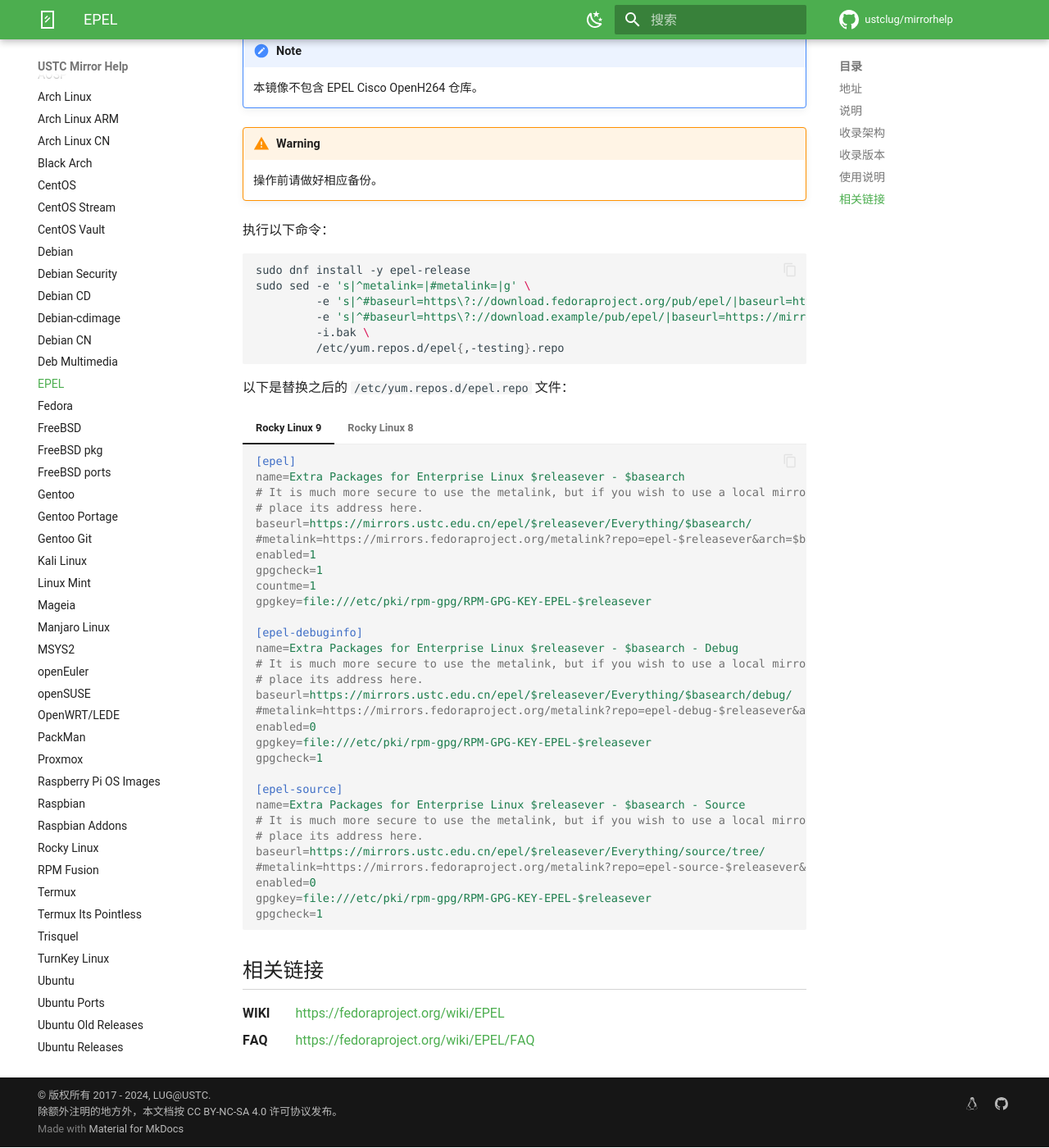
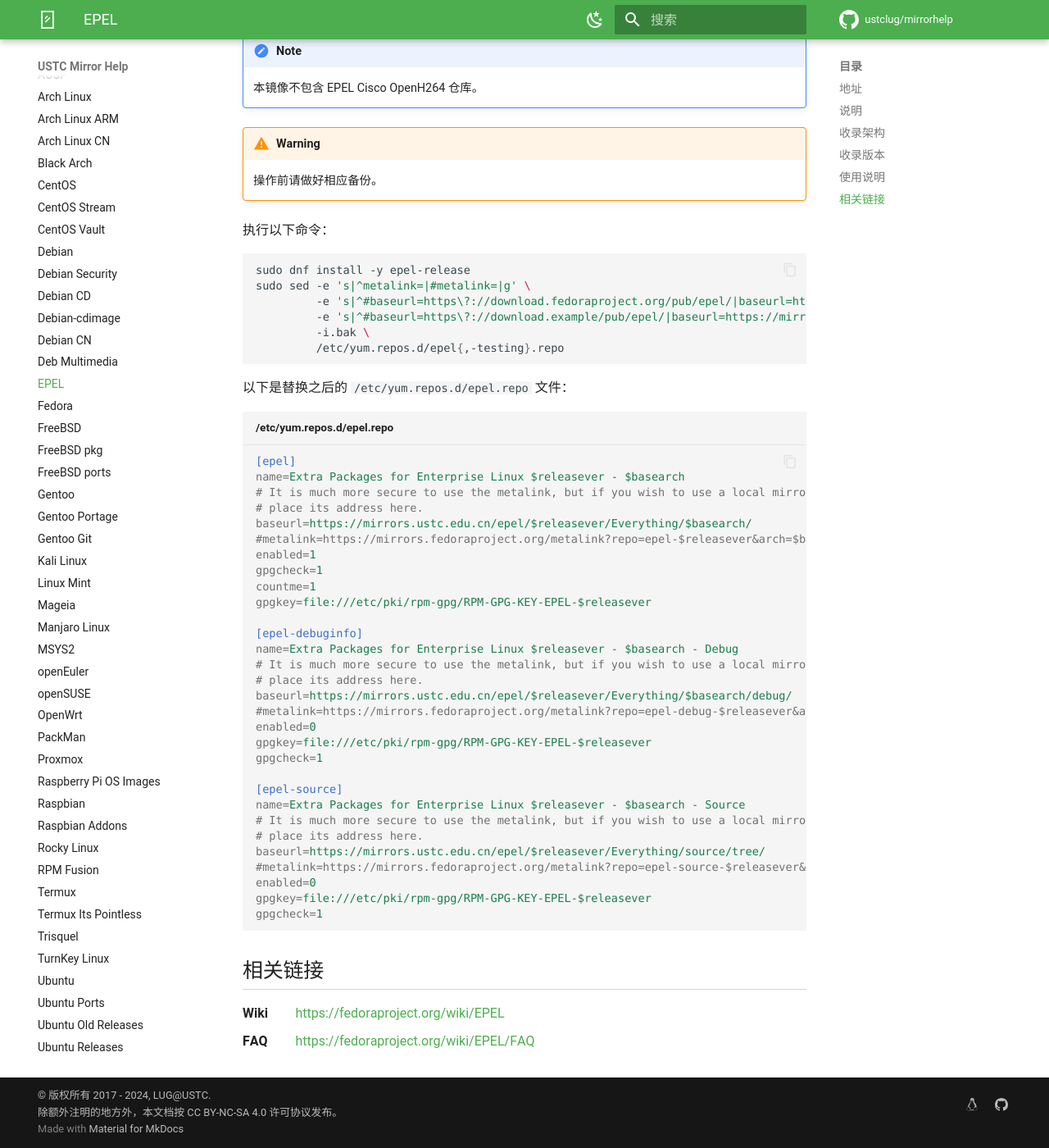
Before and after one commit to ustclug/mirrorhelp, an MkDocs documentation site: the page built from docs/epel.md, in a window 1280 px wide and 1400 px high, scrolled down 708 px. Shown: the whole window at 82% size. Built offline with MkDocs 1.6.1 and Material for MkDocs 9.7.7, drawn with Linux system fonts in a browser that asks for light colours; comment, search, counter and statistics services are not loaded; some of the changed lines change nothing that is shown.

Commit message:
epel, openwrt: Cleanup repeated code, remove LEDE from names

````diff
--- a/docs/epel.md
+++ b/docs/epel.md
@@ -40,79 +40,42 @@
 以下是替换之后的 `/etc/yum.repos.d/epel.repo`
  文件：
 
-=== "Rocky Linux 9"
+```ini title="/etc/yum.repos.d/epel.repo"
+[epel]
+name=Extra Packages for Enterprise Linux $releasever - $basearch
+# It is much more secure to use the metalink, but if you wish to use a local mirror
+# place its address here.
+baseurl=https://mirrors.ustc.edu.cn/epel/$releasever/Everything/$basearch/
+#metalink=https://mirrors.fedoraproject.org/metalink?repo=epel-$releasever&arch=$basearch&infra=$infra&content=$contentdir
+enabled=1
+gpgcheck=1
+countme=1
+gpgkey=file:///etc/pki/rpm-gpg/RPM-GPG-KEY-EPEL-$releasever
 
-    ```ini
-    [epel]
-    name=Extra Packages for Enterprise Linux $releasever - $basearch
-    # It is much more secure to use the metalink, but if you wish to use a local mirror
-    # place its address here.
-    baseurl=https://mirrors.ustc.edu.cn/epel/$releasever/Everything/$basearch/
-    #metalink=https://mirrors.fedoraproject.org/metalink?repo=epel-$releasever&arch=$basearch&infra=$infra&content=$contentdir
-    enabled=1
-    gpgcheck=1
-    countme=1
-    gpgkey=file:///etc/pki/rpm-gpg/RPM-GPG-KEY-EPEL-$releasever
+[epel-debuginfo]
+name=Extra Packages for Enterprise Linux $releasever - $basearch - Debug
+# It is much more secure to use the metalink, but if you wish to use a local mirror
+# place its address here.
+baseurl=https://mirrors.ustc.edu.cn/epel/$releasever/Everything/$basearch/debug/
+#metalink=https://mirrors.fedoraproject.org/metalink?repo=epel-debug-$releasever&arch=$basearch&infra=$infra&content=$contentdir
+enabled=0
+gpgkey=file:///etc/pki/rpm-gpg/RPM-GPG-KEY-EPEL-$releasever
+gpgcheck=1
 
-    [epel-debuginfo]
-    name=Extra Packages for Enterprise Linux $releasever - $basearch - Debug
-    # It is much more secure to use the metalink, but if you wish to use a local mirror
-    # place its address here.
-    baseurl=https://mirrors.ustc.edu.cn/epel/$releasever/Everything/$basearch/debug/
-    #metalink=https://mirrors.fedoraproject.org/metalink?repo=epel-debug-$releasever&arch=$basearch&infra=$infra&content=$contentdir
-    enabled=0
-    gpgkey=file:///etc/pki/rpm-gpg/RPM-GPG-KEY-EPEL-$releasever
-    gpgcheck=1
-
-    [epel-source]
-    name=Extra Packages for Enterprise Linux $releasever - $basearch - Source
-    # It is much more secure to use the metalink, but if you wish to use a local mirror
-    # place its address here.
-    baseurl=https://mirrors.ustc.edu.cn/epel/$releasever/Everything/source/tree/
-    #metalink=https://mirrors.fedoraproject.org/metalink?repo=epel-source-$releasever&arch=$basearch&infra=$infra&content=$contentdir
-    enabled=0
-    gpgkey=file:///etc/pki/rpm-gpg/RPM-GPG-KEY-EPEL-$releasever
-    gpgcheck=1
-    ```
-
-=== "Rocky Linux 8"
-
-    ```ini
-    [epel]
-    name=Extra Packages for Enterprise Linux 8 - $basearch
-    # It is much more secure to use the metalink, but if you wish to use a local mirror
-    # place its address here.
-    baseurl=https://mirrors.ustc.edu.cn/epel/8/Everything/$basearch
-    #metalink=https://mirrors.fedoraproject.org/metalink?repo=epel-8&arch=$basearch&infra=$infra&content=$contentdir
-    enabled=1
-    gpgcheck=1
-    countme=1
-    gpgkey=file:///etc/pki/rpm-gpg/RPM-GPG-KEY-EPEL-8
-
-    [epel-debuginfo]
-    name=Extra Packages for Enterprise Linux 8 - $basearch - Debug
-    # It is much more secure to use the metalink, but if you wish to use a local mirror
-    # place its address here.
-    baseurl=https://mirrors.ustc.edu.cn/epel/8/Everything/$basearch/debug
-    #metalink=https://mirrors.fedoraproject.org/metalink?repo=epel-debug-8&arch=$basearch&infra=$infra&content=$contentdir
-    enabled=0
-    gpgkey=file:///etc/pki/rpm-gpg/RPM-GPG-KEY-EPEL-8
-    gpgcheck=1
-
-    [epel-source]
-    name=Extra Packages for Enterprise Linux 8 - $basearch - Source
-    # It is much more secure to use the metalink, but if you wish to use a local mirror
-    # place it's address here.
-    baseurl=https://mirrors.ustc.edu.cn/epel/8/Everything/source/tree/
-    #metalink=https://mirrors.fedoraproject.org/metalink?repo=epel-source-8&arch=$basearch&infra=$infra&content=$contentdir
-    enabled=0
-    gpgkey=file:///etc/pki/rpm-gpg/RPM-GPG-KEY-EPEL-8
-    gpgcheck=1
-    ```
+[epel-source]
+name=Extra Packages for Enterprise Linux $releasever - $basearch - Source
+# It is much more secure to use the metalink, but if you wish to use a local mirror
+# place its address here.
+baseurl=https://mirrors.ustc.edu.cn/epel/$releasever/Everything/source/tree/
+#metalink=https://mirrors.fedoraproject.org/metalink?repo=epel-source-$releasever&arch=$basearch&infra=$infra&content=$contentdir
+enabled=0
+gpgkey=file:///etc/pki/rpm-gpg/RPM-GPG-KEY-EPEL-$releasever
+gpgcheck=1
+```
 
 ## 相关链接
 
-WIKI
+Wiki
 
 :   <https://fedoraproject.org/wiki/EPEL>
 
--- a/docs/openwrt.md
+++ b/docs/openwrt.md
@@ -1,4 +1,4 @@
-# OpenWRT/LEDE
+# OpenWrt
 
 ## 地址
 
@@ -6,33 +6,27 @@
 
 ## 说明
 
-OpenWRT/LEDE 下载站镜像。
+OpenWrt 下载站镜像。
 
-这是对 <https://downloads.openwrt.org/> 的除了 snapshots
-与预发布版本（RC）以外的完整镜像，内容包括官方支持的平台的 ROM、SDK
-及工具链、软件仓库镜像等。
+这是对 <https://downloads.openwrt.org/> 的除了 snapshots 与预发布版本（RC）以外的完整镜像，内容包括官方支持的平台的 ROM、SDK 及工具链、软件仓库镜像等。
 
 !!! tip
 
-    访问 snapshots 与 RC
-    版本内容会重定向至反向代理，如果需要下载相关文件，务必使用
-    HTTPS，否则连接可能会被中断。
+    访问 snapshots 与 RC 版本内容会重定向至反向代理，如果需要下载相关文件，务必使用 HTTPS，否则连接可能会被中断。
 
 !!! tip
 
-    访问 <https://mirrors.ustc.edu.cn/lede/> 会被自动重定向到
-    <https://mirrors.ustc.edu.cn/openwrt/>。
+    访问 <https://mirrors.ustc.edu.cn/lede/> 会被自动重定向到 <https://mirrors.ustc.edu.cn/openwrt/>。
 
 ## 使用说明
 
-一般情况下，下载来自 `downloads.openwrt.org` 的文件时，将 URL
-中的这部分域名替换为 `mirrors.ustc.edu.cn/openwrt` 即可。
+一般情况下，下载来自 `downloads.openwrt.org` 的文件时，将 URL 中的这部分域名替换为 `mirrors.ustc.edu.cn/openwrt` 即可。
 
-如要使用本镜像作为 OpenWRT/LEDE 系统 opkg 软件仓库，SSH 登录路由器编辑
-`/etc/opkg/distfeeds.conf`
-文件，同样按照上面的方法替换域名即可。可以使用如下命令操作：
+如要使用本镜像作为 OpenWrt 系统 opkg 软件仓库，SSH 登录路由器编辑 `/etc/opkg/distfeeds.conf` 文件，同样按照上面的方法替换域名即可。可以使用如下命令操作：
 
-    sed -i 's/downloads.openwrt.org/mirrors.ustc.edu.cn\/openwrt/g' /etc/opkg/distfeeds.conf
+```shell
+sed -i 's/downloads.openwrt.org/mirrors.ustc.edu.cn\/openwrt/g' /etc/opkg/distfeeds.conf
+```
 
 之后运行 `opkg update` 更新软件索引，注意检查是否出现错误。
 
````
